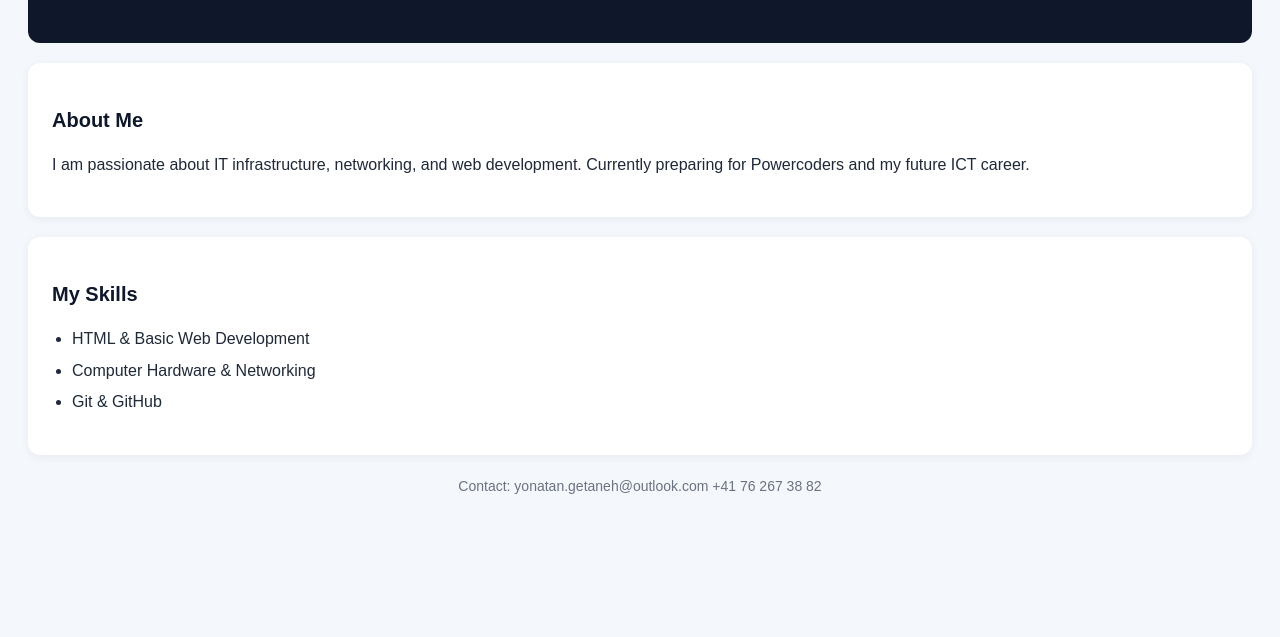
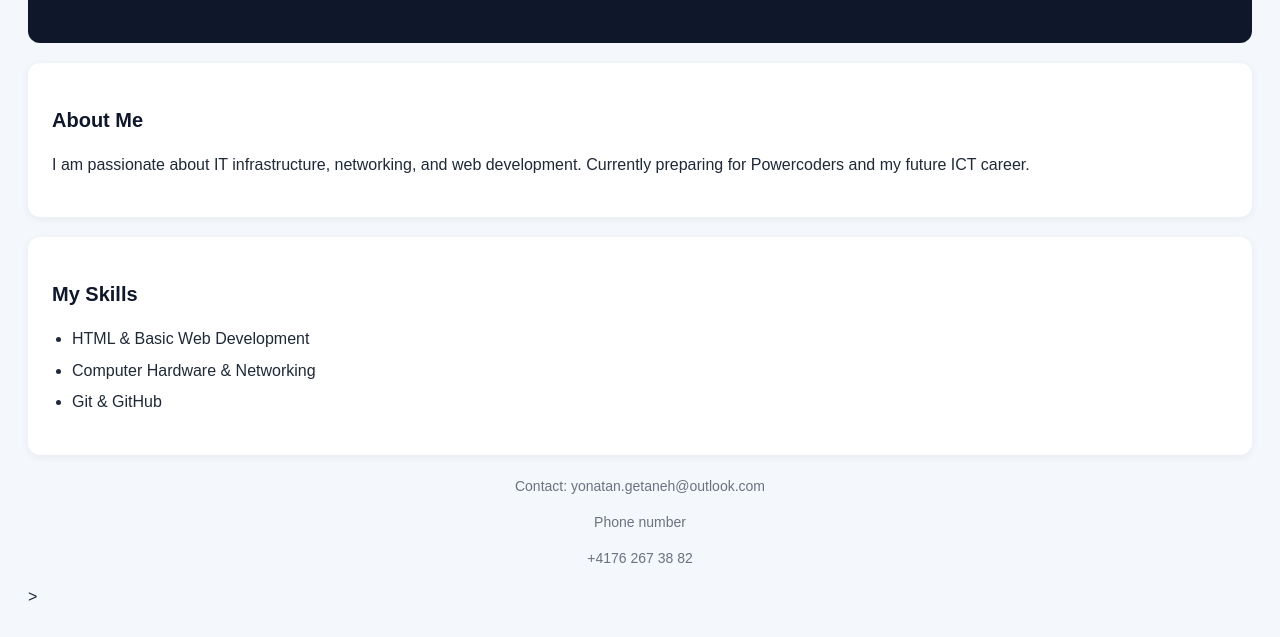
Before and after one commit to yonatan-getaneh/portifolio, a plain HTML site: page index.html in a window 1280 px wide. Shown: the part 166-803 px from the top of the page. Drawn offline with Linux system fonts and the light colour scheme.

Commit message:
Update index.html

```diff
--- a/index.html
+++ b/index.html
@@ -28,8 +28,9 @@
 
     <footer>
         <p>Contact: yonatan.getaneh@outlook.com
-            +41 76 267 38 82
+
         </p>
-    </footer>
+        <p>Phone number </p><p><table>+4176 267 38 82</table></p>
+    </footer>>
 </body>
 </html>
```
